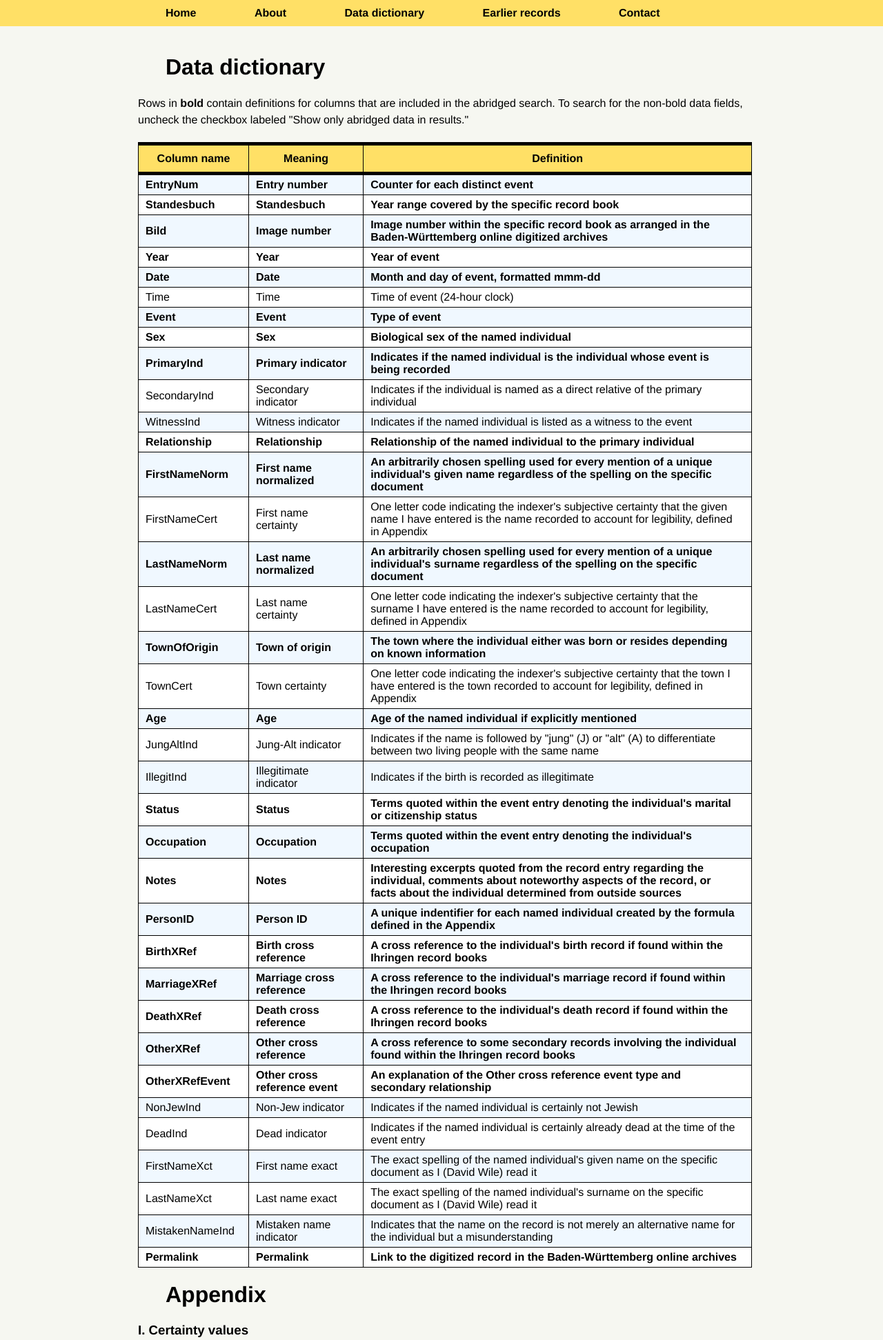
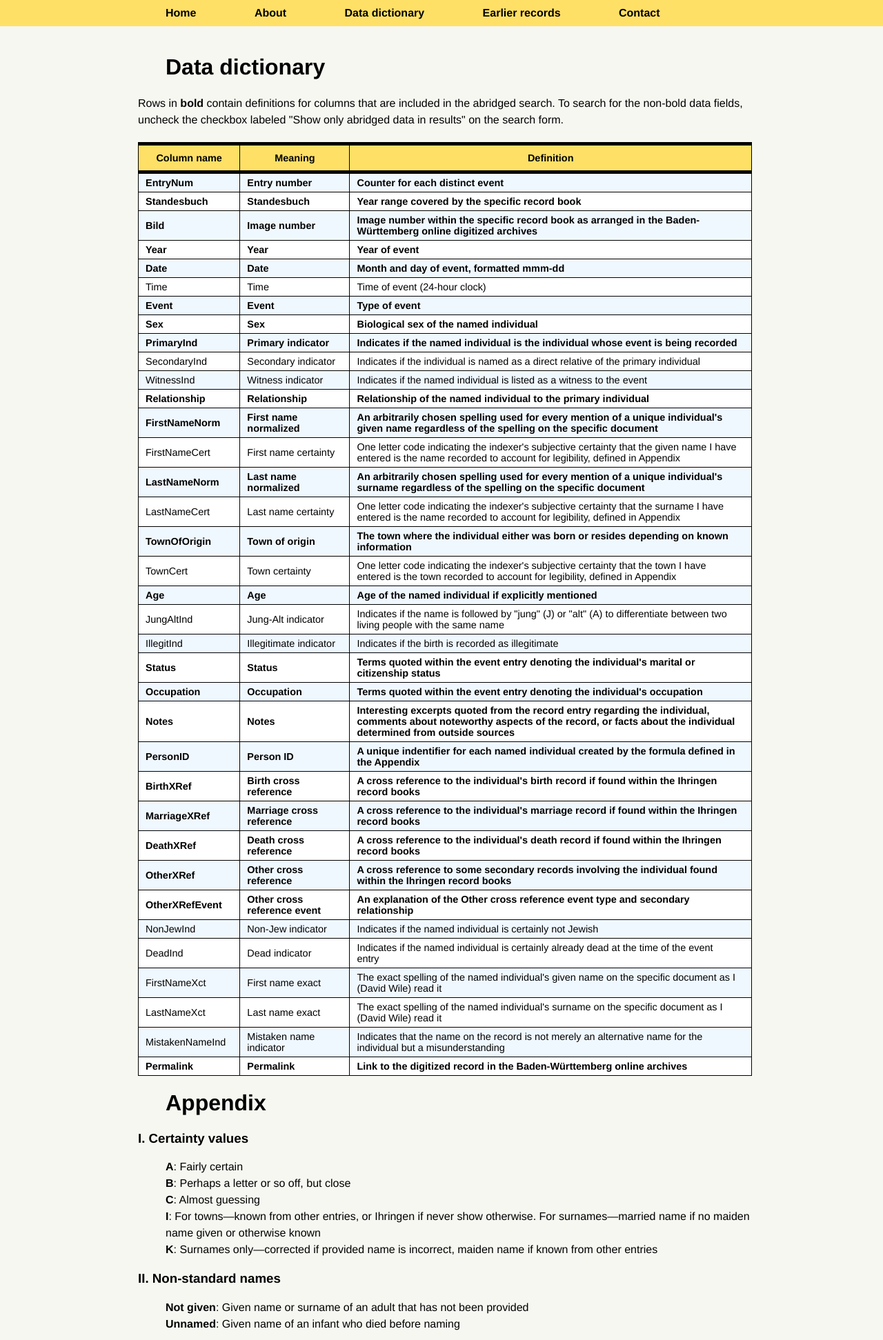
Before and after one commit to djwile/ihringen, a Flask app: page /data-dictionary in a window 1280 px wide. Shown: the top 1943 px of the page at 69% size. Run offline with Flask 3, Linux system fonts and the light colour scheme.

Commit message:
Update data_dictionary.html
Changed table font size

```diff
--- a/search_app/templates/static_pages/data_dictionary.html
+++ b/search_app/templates/static_pages/data_dictionary.html
@@ -24,6 +24,7 @@
         }
         table, th, td {
             border: 1px solid black;
+	    font-size: .95em;
         }
         td {
             padding: 5px;
@@ -54,7 +55,7 @@
     <div class = "container">
         <h1>Data dictionary</h1>
         <!-- Add your about page content here -->
-        <p>Rows in <b>bold</b> contain definitions for columns that are included in the abridged search. To search for the non-bold data fields, uncheck the checkbox labeled "Show only abridged data in results."</p>
+        <p>Rows in <b>bold</b> contain definitions for columns that are included in the abridged search. To search for the non-bold data fields, uncheck the checkbox labeled "Show only abridged data in results" on the search form.</p>
   <table>
  <tr>
   <th>Column name</th>
```
